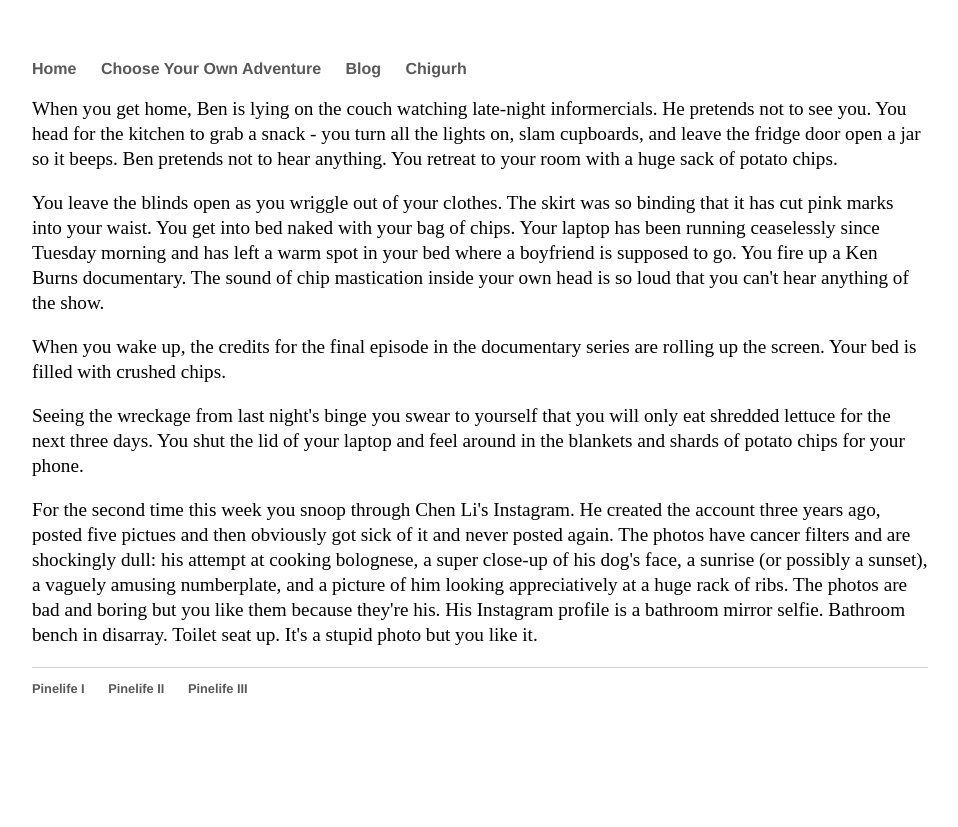
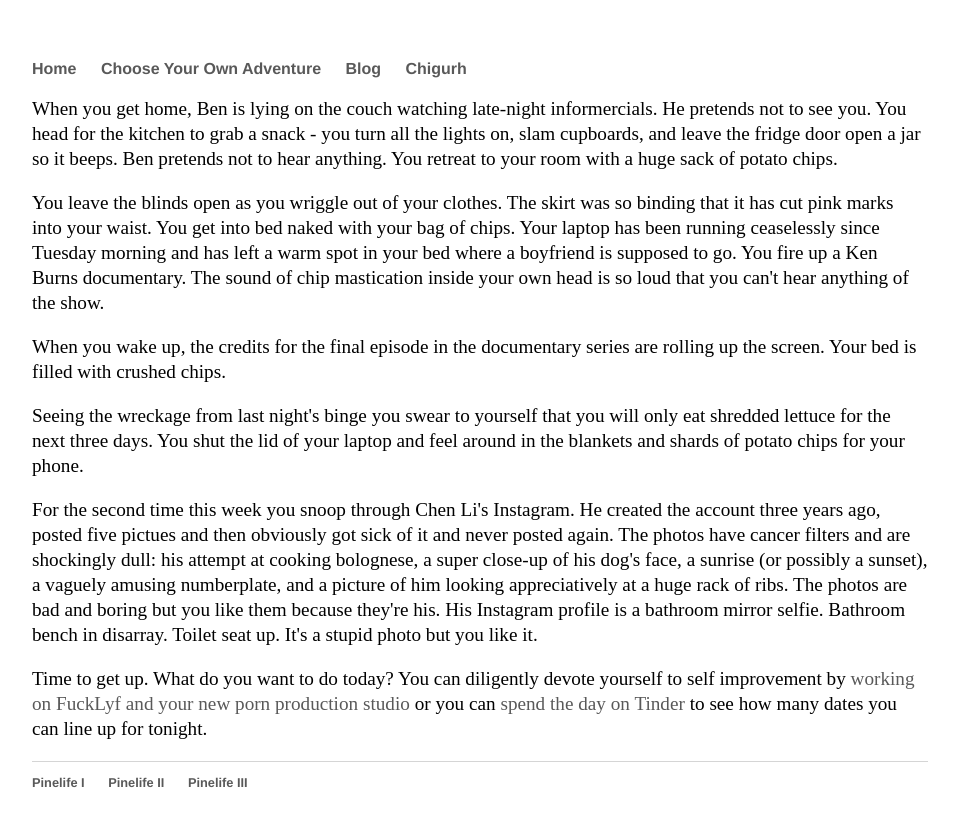
Before and after one commit to Pinelife/pinelife.github.io, a Jekyll site: the page built from Hellhole/Room5.html, in a window 1280 px wide. Shown: the top 827 px of the page, without its empty margins (160-1118 px from the left). Built offline with Jekyll 4.4.1, drawn with Linux system fonts in a browser that asks for light colours.

Commit message:
Update Room5.html

```diff
--- a/Hellhole/Room5.html
+++ b/Hellhole/Room5.html
@@ -23,3 +23,5 @@ When you wake up, the credits for the final episode in the documentary series ar
   cooking bolognese, a super close-up of his dog's face, a sunrise (or possibly a sunset), a vaguely amusing numberplate, and a
   picture of him looking appreciatively at a huge rack of ribs. The photos are bad and boring but you like them because they're his.
 	His Instagram profile is a bathroom mirror selfie. Bathroom bench in disarray. Toilet seat up. It's a stupid photo but you like it.</p>
+<p>Time to get up. What do you want to do today? You can diligently devote yourself to self improvement by <a href = "">working on FuckLyf and your new
+	porn production studio</a> or you can <a href = "">spend the day on Tinder</a> to see how many dates you can line up for tonight.</p>
```
